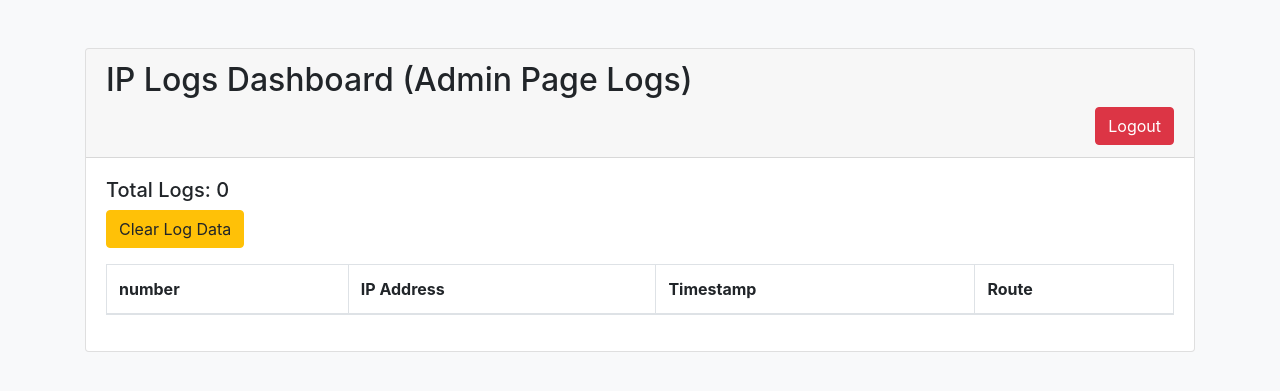
After one commit to mossZmossZ/openhouse-ECEkmutnb, a Flask app: page /dashboard in a window 1280 px wide. The commit adds this page. Shown: the top 391 px of the page. Run offline with Flask 3, Linux system fonts and the light colour scheme; the visitor is signed in with stand-in values (Sample User, id 1); data that the repository does not hold is empty; some libraries are stand-ins or nearby versions.

Commit message:
Dashboard log

```diff
--- a/app.py
+++ b/app.py
@@ -1,43 +1,134 @@
-from flask import Flask, render_template, request, redirect, url_for
+from flask import Flask, render_template, request, redirect, url_for, session
+import sqlite3
+from datetime import datetime
 
 app = Flask(__name__)
 app.secret_key = 'supersecretkey'
 
-# Admin's MD5 hashed password (hash of 'admin')
-ADMIN_HASH = '21232f297a57a5a743894a0e4a801fc3'
+# Admin credentials for CTF
+ADMIN_USERNAME = 'Admin'
+ADMIN_PASSWORD = 'P@ssw0rd'
 
+# Dashboard login credentials
+DASHBOARD_USERNAME = 'root'
+DASHBOARD_PASSWORD = 'password'
+
+# SQLite database setup
+DATABASE = 'logs.db'
+
+# Function to connect to SQLite database
+def get_db_connection():
+    conn = sqlite3.connect(DATABASE)
+    conn.row_factory = sqlite3.Row
+    return conn
+
+# Function to log IP and timestamp into the database for the /admin route
+def log_ip(ip, route):
+    timestamp = datetime.now().strftime('%Y-%m-%d %H:%M:%S')
+    conn = get_db_connection()
+    conn.execute('INSERT INTO logs (ip, timestamp, route) VALUES (?, ?, ?)', (ip, timestamp, route))
+    conn.commit()
+    conn.close()
+
+# Home route (CTF login page)
 @app.route('/')
 def home():
     return render_template('index.html')
 
-# Login route
+# CTF Login route
 @app.route('/login', methods=['POST'])
 def login():
     username = request.form['username']
     password = request.form['password']
 
-    # Check if username and password are both 'admin'
-    if username == 'admin' and password == 'admin':
-        # Redirect to the 'Is Admin?' page
-        return render_template('admin_check.html', is_admin=True)
+    # Check if username and password are correct for CTF admin
+    if username == ADMIN_USERNAME and password == ADMIN_PASSWORD:
+        session['admin_logged_in'] = True  # Set session to indicate admin is logged in
+        return redirect(url_for('admin_page'))  # Redirect to the admin page
 
-    # Check if the password is the MD5 hash of 'admin' (for admin flag page)
-    elif username == 'admin' and password == ADMIN_HASH:
-        # Redirect to the flag page
-        return redirect(url_for('admin_page'))
+    # If username is correct but password is wrong
+    elif username == ADMIN_USERNAME and password != ADMIN_PASSWORD:
+        return render_template('index.html', wrong_password=True, wrong_username=False)
 
-    # If credentials don't match, redirect back to the home page
-    return redirect(url_for('home'))
+    # If both username and password are wrong
+    else:
+        return render_template('index.html', wrong_password=True, wrong_username=True)
 
-# Admin page with flag (only accessible with MD5 password)
+# CTF Admin page with flag (log access only for /admin)
 @app.route('/admin')
 def admin_page():
+    if not session.get('admin_logged_in'):
+        return redirect(url_for('home'))
+
+    ip = request.remote_addr  # Log IP when /admin page is accessed
+    log_ip(ip, '/admin')
+
     return render_template('admin_flag.html', flag='flag{admin_ctf_challenge}')
 
-# Logout route (just redirects to home without sessions)
+# Separate login for dashboard
+@app.route('/dashboard_login', methods=['GET', 'POST'])
+def dashboard_login():
+    if request.method == 'POST':
+        username = request.form['username']
+        password = request.form['password']
+
+        # Check if the username and password are correct for the dashboard
+        if username == DASHBOARD_USERNAME and password == DASHBOARD_PASSWORD:
+            session['dashboard_logged_in'] = True
+            return redirect(url_for('dashboard'))
+
+        return render_template('dashboard_login.html', error=True)
+
+    return render_template('dashboard_login.html')
+
+# Dashboard route (requires login) - Ensure this is defined only once
+@app.route('/dashboard')
+def dashboard():
+    if not session.get('dashboard_logged_in'):
+        return redirect(url_for('dashboard_login'))
+
+    # Fetch IP logs from SQLite database
+    conn = get_db_connection()
+    logs = conn.execute('SELECT ip, timestamp, route FROM logs WHERE route = "/admin"').fetchall()
+
+    # Get the count of logs
+    log_count = conn.execute('SELECT COUNT(*) FROM logs WHERE route = "/admin"').fetchone()[0]
+
+    conn.close()
+
+    return render_template('dashboard.html', logs=logs, log_count=log_count)
+
+# Route to clear all log data
+@app.route('/clear_logs', methods=['POST'])
+def clear_logs():
+    if not session.get('dashboard_logged_in'):
+        return redirect(url_for('dashboard_login'))
+
+    # Connect to the database and clear logs
+    conn = get_db_connection()
+    conn.execute('DELETE FROM logs')
+    conn.commit()
+    conn.close()
+
+    return redirect(url_for('dashboard'))
+
+# Logout route for both CTF and Dashboard
 @app.route('/logout')
 def logout():
+    session.pop('dashboard_logged_in', None)
+    session.pop('admin_logged_in', None)
     return redirect(url_for('home'))
 
 if __name__ == '__main__':
+    # Ensure the database and table exist for logging
+    conn = get_db_connection()
+    conn.execute('''CREATE TABLE IF NOT EXISTS logs (
+                        id INTEGER PRIMARY KEY AUTOINCREMENT,
+                        ip TEXT NOT NULL,
+                        timestamp TEXT NOT NULL,
+                        route TEXT NOT NULL
+                    )''')
+    conn.commit()
+    conn.close()
+
     app.run(debug=True)
--- a/templates/admin_flag.html
+++ b/templates/admin_flag.html
@@ -13,10 +13,11 @@
             <div class="col-md-6">
                 <div class="card text-center">
                     <div class="card-header">
-                        <h2>Admin Flag</h2>
+                        <h1>Admin Page</h1>
+                        <p>Congratulations, you have completed ECE openhouse workshop.</p>
                     </div>
                     <div class="card-body">
-                        <p><strong>Flag:</strong> {{ flag }}</p>
+                        <p><strong>Flag:</strong> OPHECE2024{c0ngratulat!0ns}</p>
                         <form action="/logout" method="get">
                             <button type="submit" class="btn btn-danger">Logout</button>
                         </form>
--- /dev/null
+++ b/templates/dashboard.html
@@ -0,0 +1,46 @@
+<!DOCTYPE html>
+<html lang="en">
+<head>
+    <meta charset="UTF-8">
+    <meta name="viewport" content="width=device-width, initial-scale=1.0">
+    <title>Dashboard</title>
+    <!-- Bootstrap CSS -->
+    <link href="https://stackpath.bootstrapcdn.com/bootstrap/4.5.2/css/bootstrap.min.css" rel="stylesheet">
+</head>
+<body class="bg-light">
+    <div class="container mt-5">
+        <div class="card">
+            <div class="card-header">
+                <h2>IP Logs Dashboard (Admin Page Logs)</h2>
+                <a href="/logout" class="btn btn-danger float-right">Logout</a>
+            </div>
+            <div class="card-body">
+                <h5>Total Logs: {{ log_count }}</h5>
+                <form action="/clear_logs" method="POST">
+                    <button type="submit" class="btn btn-warning mb-3">Clear Log Data</button>
+                </form>
+                <table class="table table-bordered">
+                    <thead>
+                        <tr>
+                            <th>number</th> <!-- Running number column -->
+                            <th>IP Address</th>
+                            <th>Timestamp</th>
+                            <th>Route</th>
+                        </tr>
+                    </thead>
+                    <tbody>
+                        {% for log in logs %}
+                            <tr>
+                                <td>{{ loop.index }}</td> <!-- This adds the running number -->
+                                <td>{{ log['ip'] }}</td>
+                                <td>{{ log['timestamp'] }}</td>
+                                <td>{{ log['route'] }}</td>
+                            </tr>
+                        {% endfor %}
+                    </tbody>
+                </table>
+            </div>
+        </div>
+    </div>
+</body>
+</html>
```
Also changed, not shown: templates/admin_check.html (deleted, +0 -35 lines), templates/dashboard_login.html (added, +39 -0 lines), templates/index.html (+33 -6 lines).
